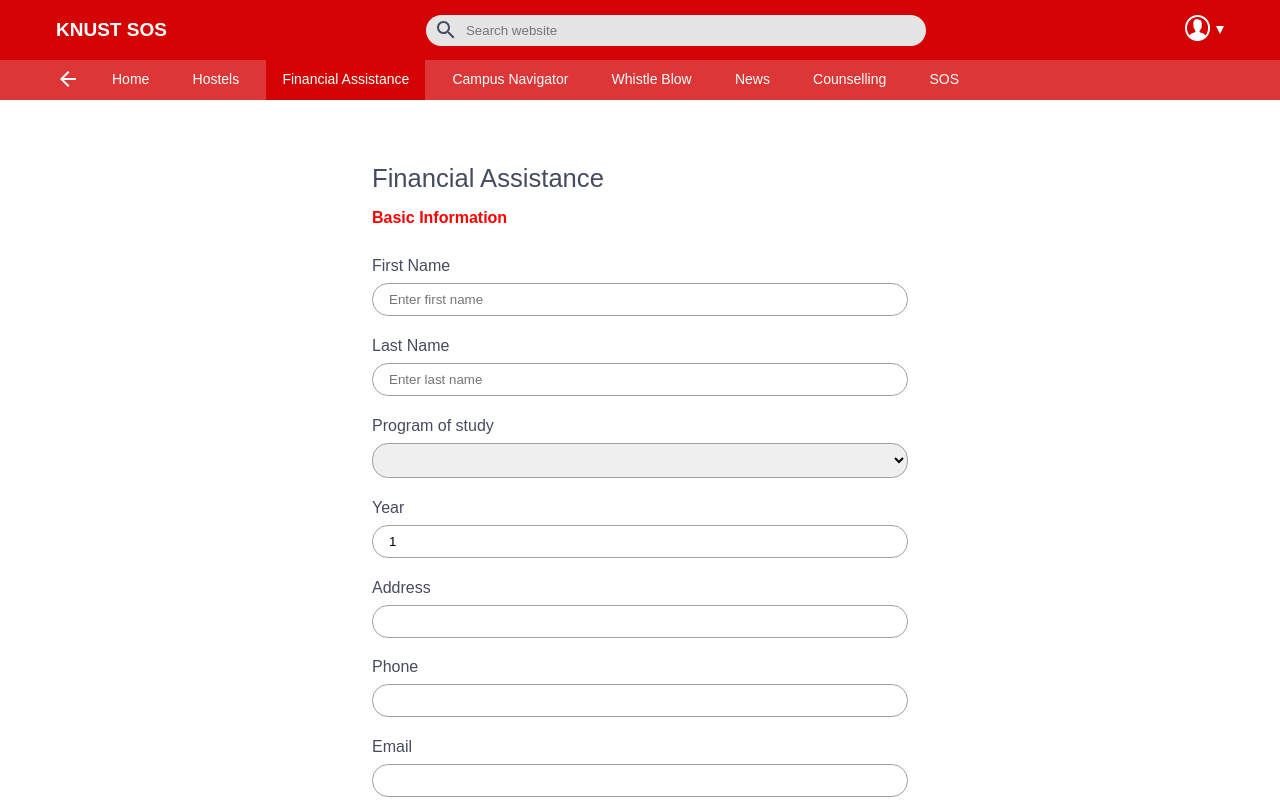
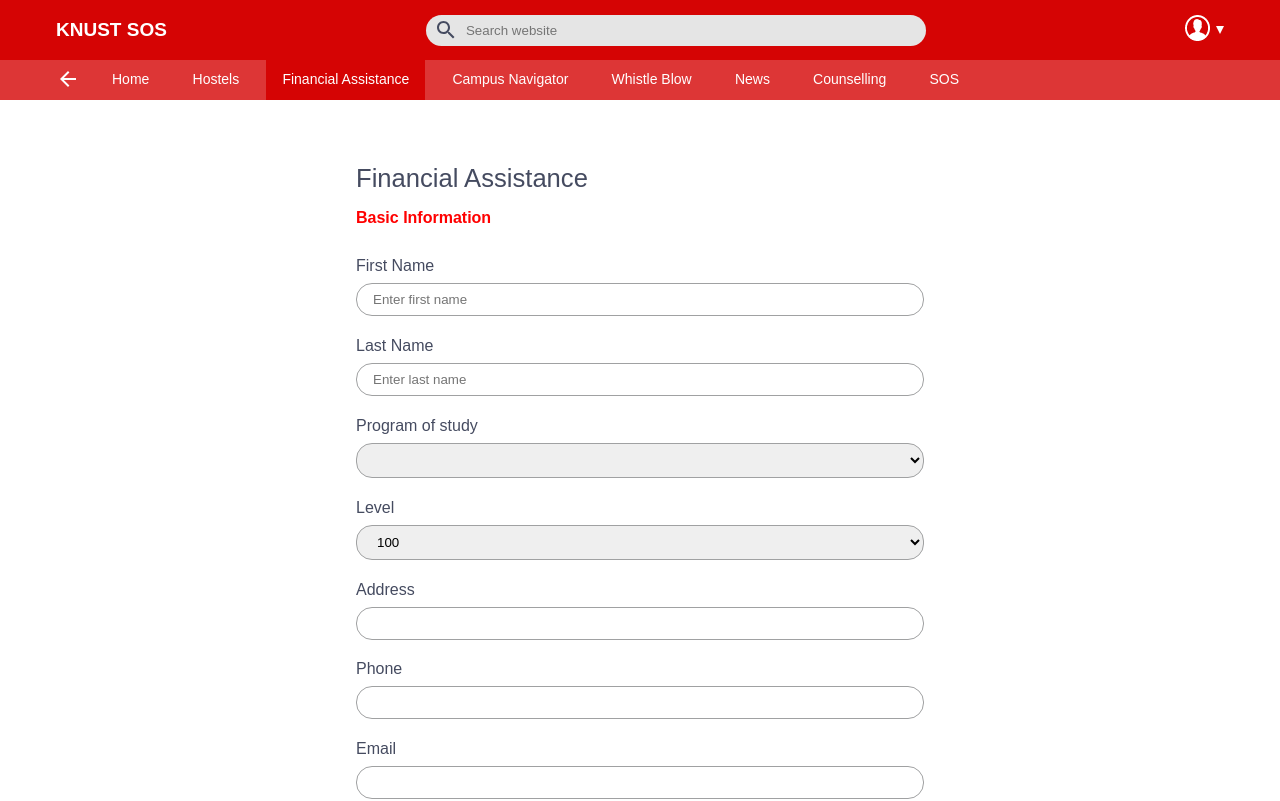
Before and after one commit to Obitrim/Project-SSS, a React (Create React App) app in the folder client/: page /app/finance in a window 1280 px wide. Shown: the top 801 px of the page. Built offline with nearby package versions, Linux system fonts and the light colour scheme.

Commit message:
refactored template

```diff
--- a/client/src/views/ProtectedPages/FinancialAssistance/index.js
+++ b/client/src/views/ProtectedPages/FinancialAssistance/index.js
@@ -1,23 +1,19 @@
 import './FinancialAssistance.css';
 import React from 'react';
 import * as yup from 'yup';
-import NewsCard from '../../../components/NewsCard';
-import Container from '../../../components/Container';
+import swal from 'sweetalert';
 import { Formik, Field, Form, ErrorMessage } from 'formik';
 
 const Index = (props) => {
   return (
     <section className="FinancialAssistance V-whitespace">
-    	<Container>
 		<h1 className="ViewHeading">Financial Assistance</h1>
-    		<div className="FinancialAssistance__Wrapper">
-    			{/*Form*/}
         <Formik
             initialValues={{
                 firstName: '',
                 lastName: '',
                 program: '',
-                        year: 1,
+                level: 100,
                 address: '',
                 phoneNo: '',
                 email: '',
@@ -32,13 +28,11 @@
                     .trim()
                     .min(4, 'Minimum of 3 characters required')
                     .required('Last name is required'),
-                        year: yup.number()
-                            .integer('Decimal values are not allowed')
-                            .min(1, 'Acceptable range 1 - 8')
-                            .max(8, 'Acceptable range 1 - 8')
-                            .required("Tell us your year"),
+                level: yup.string()
+                    .matches(/[1-7]0{2}/, { excludeEmptyString: false, message: 'Accepted values 100, 200, 300,..., 700' })
+                    .required("Tell us your academic level"),
                 address: yup.string()
-                            .min(25, 'Please tell us about your condition'),
+                    .min(15, 'Minimum of 15 characters required'),
                 phoneNo: yup.string().length(10).required('Phone number missing'),
                 email: yup.string()
                     .email("Incorrect email format")
@@ -47,10 +41,11 @@
                     .min(25, 'A good description attract immediate response')
                     .required('You haven\'t told us your condition')
             })}
-                    onSubmit={formik => {
-                        alert('Submitting request for help');
+            onSubmit={({values}) => {
+                alert(JSON.stringify(values, null, 4));
+                swal('Successful', 'We are happy to receive your message to help you.\n\nYou will hear from us soon', 'success')
             }}>
-                    {formik => (
+            {({isSubmitting}) => (
                 <Form className="FinancialAssistance__Form">
                     <fieldset>
                         <legend className="Legend">Basic Information</legend>
@@ -78,20 +73,28 @@
                             <label className="Label" htmlFor="firstName">Program of study</label>
                             <Field as="select"
                                 className="FormInput"
-                                        name="firstName"
-                                        id="firstName">
-                                        <option value="" disabled selected></option>
+                                name="program"
+                                id="program">
+                                <option value="" disabled></option>
                                 <option value="computer science">BSc Computer Science</option>
                             </Field>
                         </div>
                          <div className="FormGroup">
-                                    <label className="Label" htmlFor="year">Year</label>
-                                    <Field type="number"
+                            <label className="Label" htmlFor="level">Level</label>
+                            <Field as="select"
                                 className="FormInput"
-                                        name="year"
-                                        id="year"
-                                    />
-                                    <ErrorMessage component="small" className="ErrorLabel" name="year"/>
+                                name="level"
+                                id="level"
+                                >
+                                <option value="100">100</option>
+                                <option value="200">200</option>
+                                <option value="300">300</option>
+                                <option value="400">400</option>
+                                <option value="500">500</option>
+                                <option value="600">600</option>
+                                <option value="700">700</option>
+                            </Field>
+                            <ErrorMessage component="small" className="ErrorLabel" name="level"/>
                         </div>
                          <div className="FormGroup">
                             <label className="Label" htmlFor="address">Address</label>
@@ -125,19 +128,17 @@
                     <fieldset>
                         <legend className="Legend Legend--Desc">Description</legend>
                         <Field as="textarea"
+                            rows="5"
                             name="description"
                             placeholder="Your message..."
                             className="FormInput FormInput--TextArea"
                         />
                         <ErrorMessage component="small" className="ErrorLabel" name="description"/>
                     </fieldset>
-                            <button type="submit" className="SendBtn">Send</button>
+                    <button type="submit" className="SendBtn" disabled={isSubmitting}>Send</button>
                 </Form>
             )}
         </Formik>
-    			{/*News*/}
-    		</div>
-    	</Container>
     </section>
   )
 }
```
Lines whose indentation alone changed are shown as unchanged.
